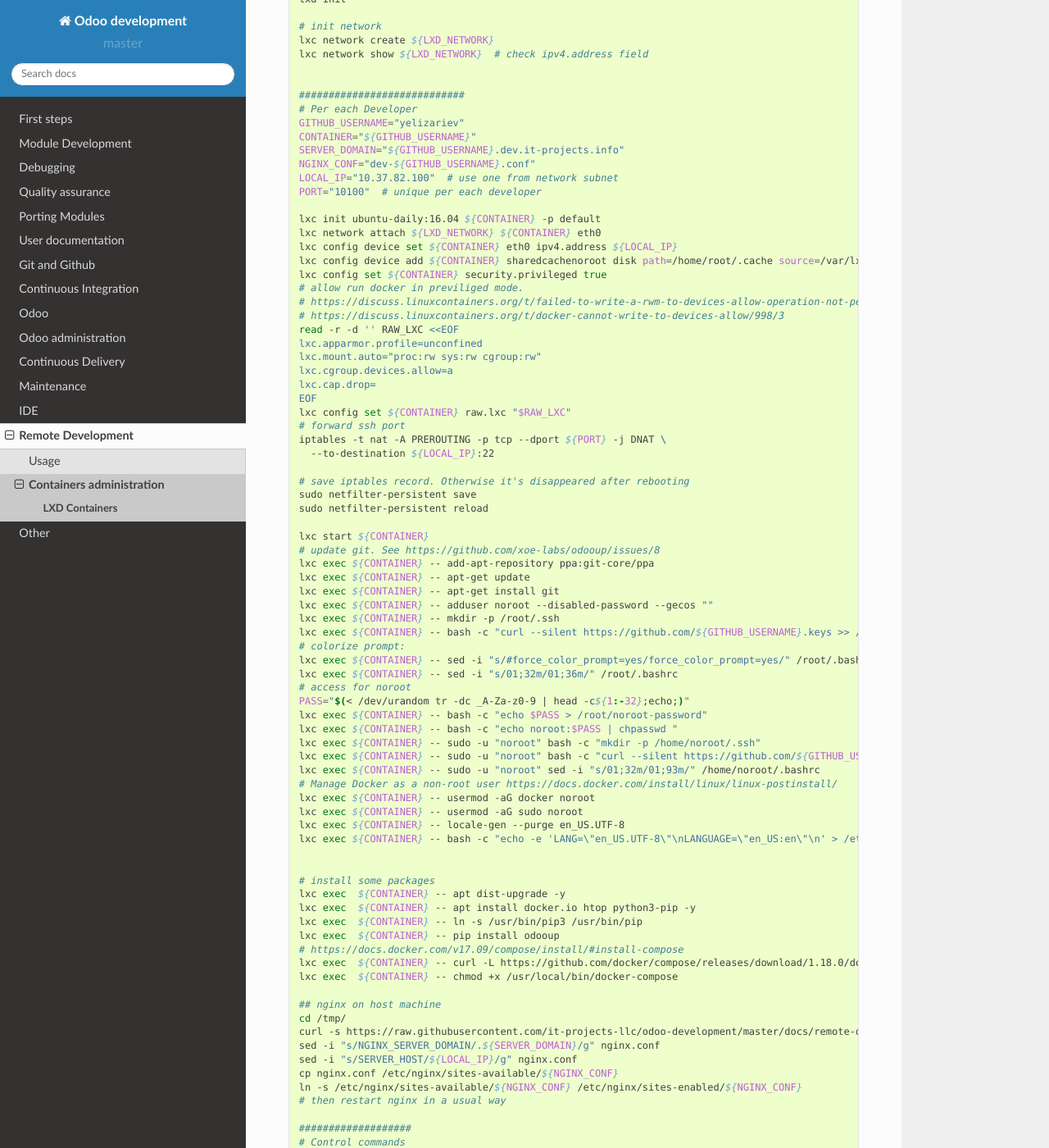
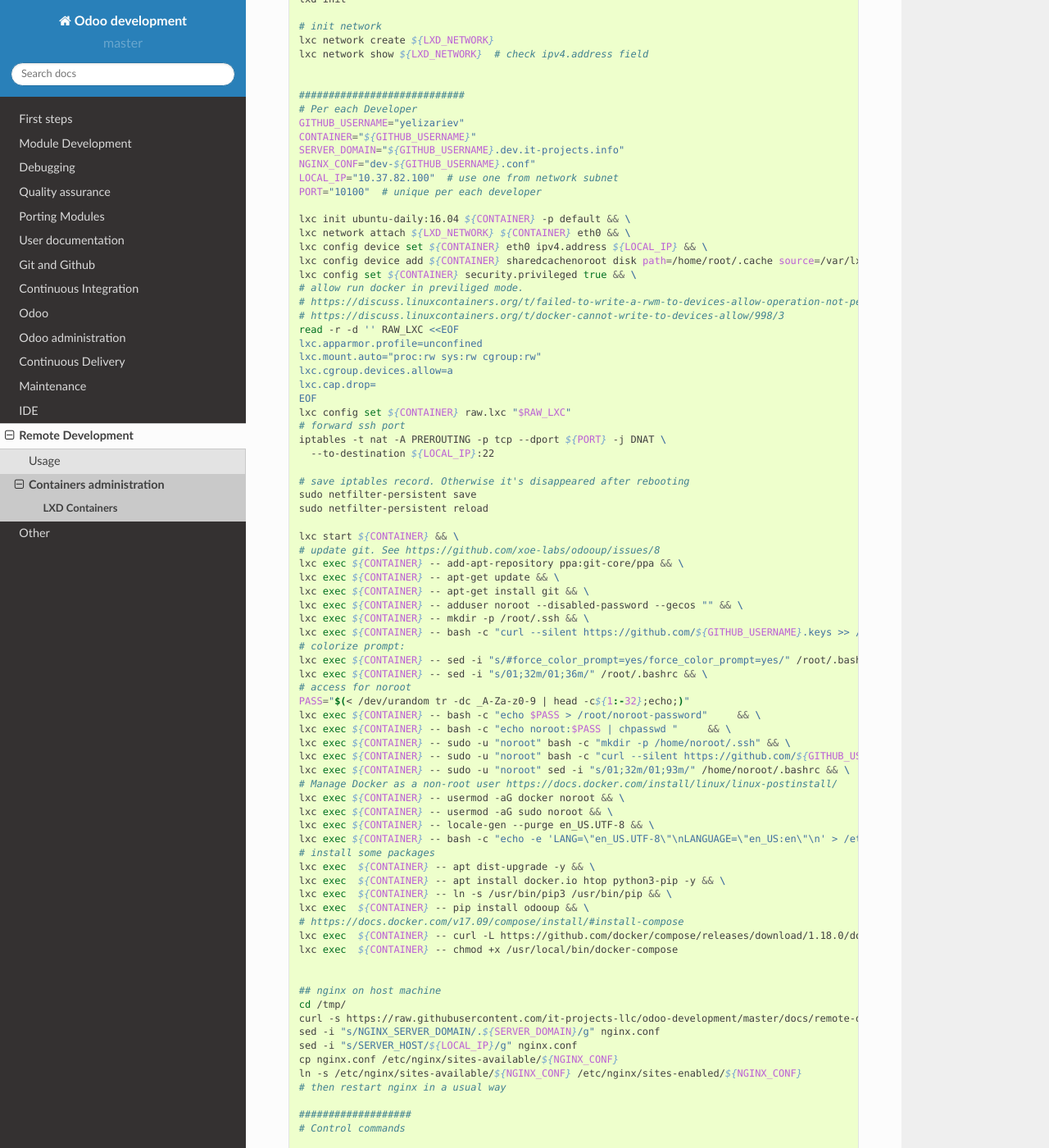
Before and after one commit to itpp-labs/odoo-development, a Sphinx documentation site: the page built from docs/remote-dev/lxd/lxd.rst, in a window 1280 px wide and 1400 px high, scrolled down 451 px. Shown: the whole window at 82% size. Built offline with Sphinx 7.4.7 and the Read the Docs theme 2.0.0, drawn with Linux system fonts in a browser that asks for light colours.

Commit message:
Update lxd.rst

```diff
--- a/docs/remote-dev/lxd/lxd.rst
+++ b/docs/remote-dev/lxd/lxd.rst
@@ -36,11 +36,11 @@
     LOCAL_IP="10.37.82.100"  # use one from network subnet
     PORT="10100"  # unique per each developer
 
-    lxc init ubuntu-daily:16.04 ${CONTAINER} -p default
-    lxc network attach ${LXD_NETWORK} ${CONTAINER} eth0
-    lxc config device set ${CONTAINER} eth0 ipv4.address ${LOCAL_IP}
-    lxc config device add ${CONTAINER} sharedcachenoroot disk path=/home/root/.cache source=/var/lxc/share/cache
-    lxc config set ${CONTAINER} security.privileged true
+    lxc init ubuntu-daily:16.04 ${CONTAINER} -p default && \
+    lxc network attach ${LXD_NETWORK} ${CONTAINER} eth0 && \
+    lxc config device set ${CONTAINER} eth0 ipv4.address ${LOCAL_IP} && \
+    lxc config device add ${CONTAINER} sharedcachenoroot disk path=/home/root/.cache source=/var/lxc/share/cache && \
+    lxc config set ${CONTAINER} security.privileged true && \
     # allow run docker in previliged mode.
     # https://discuss.linuxcontainers.org/t/failed-to-write-a-rwm-to-devices-allow-operation-not-permitted-in-privileged-container/925/3
     # https://discuss.linuxcontainers.org/t/docker-cannot-write-to-devices-allow/998/3
@@ -59,39 +59,38 @@
     sudo netfilter-persistent save
     sudo netfilter-persistent reload
 
-    lxc start ${CONTAINER}
+    lxc start ${CONTAINER} && \
     # update git. See https://github.com/xoe-labs/odooup/issues/8
-    lxc exec ${CONTAINER} -- add-apt-repository ppa:git-core/ppa
-    lxc exec ${CONTAINER} -- apt-get update
-    lxc exec ${CONTAINER} -- apt-get install git
-    lxc exec ${CONTAINER} -- adduser noroot --disabled-password --gecos ""
-    lxc exec ${CONTAINER} -- mkdir -p /root/.ssh
-    lxc exec ${CONTAINER} -- bash -c "curl --silent https://github.com/${GITHUB_USERNAME}.keys >> /root/.ssh/authorized_keys"
+    lxc exec ${CONTAINER} -- add-apt-repository ppa:git-core/ppa && \
+    lxc exec ${CONTAINER} -- apt-get update && \
+    lxc exec ${CONTAINER} -- apt-get install git && \
+    lxc exec ${CONTAINER} -- adduser noroot --disabled-password --gecos "" && \
+    lxc exec ${CONTAINER} -- mkdir -p /root/.ssh && \
+    lxc exec ${CONTAINER} -- bash -c "curl --silent https://github.com/${GITHUB_USERNAME}.keys >> /root/.ssh/authorized_keys" && \
     # colorize prompt:
-    lxc exec ${CONTAINER} -- sed -i "s/#force_color_prompt=yes/force_color_prompt=yes/" /root/.bashrc
-    lxc exec ${CONTAINER} -- sed -i "s/01;32m/01;36m/" /root/.bashrc
+    lxc exec ${CONTAINER} -- sed -i "s/#force_color_prompt=yes/force_color_prompt=yes/" /root/.bashrc && \
+    lxc exec ${CONTAINER} -- sed -i "s/01;32m/01;36m/" /root/.bashrc && \
     # access for noroot
     PASS="$(< /dev/urandom tr -dc _A-Za-z0-9 | head -c${1:-32};echo;)"
-    lxc exec ${CONTAINER} -- bash -c "echo $PASS > /root/noroot-password"
-    lxc exec ${CONTAINER} -- bash -c "echo noroot:$PASS | chpasswd "
-    lxc exec ${CONTAINER} -- sudo -u "noroot" bash -c "mkdir -p /home/noroot/.ssh"
-    lxc exec ${CONTAINER} -- sudo -u "noroot" bash -c "curl --silent https://github.com/${GITHUB_USERNAME}.keys >> /home/noroot/.ssh/authorized_keys"
-    lxc exec ${CONTAINER} -- sudo -u "noroot" sed -i "s/01;32m/01;93m/" /home/noroot/.bashrc
+    lxc exec ${CONTAINER} -- bash -c "echo $PASS > /root/noroot-password"     && \
+    lxc exec ${CONTAINER} -- bash -c "echo noroot:$PASS | chpasswd "     && \
+    lxc exec ${CONTAINER} -- sudo -u "noroot" bash -c "mkdir -p /home/noroot/.ssh" && \
+    lxc exec ${CONTAINER} -- sudo -u "noroot" bash -c "curl --silent https://github.com/${GITHUB_USERNAME}.keys >> /home/noroot/.ssh/authorized_keys" && \
+    lxc exec ${CONTAINER} -- sudo -u "noroot" sed -i "s/01;32m/01;93m/" /home/noroot/.bashrc && \
     # Manage Docker as a non-root user https://docs.docker.com/install/linux/linux-postinstall/
-    lxc exec ${CONTAINER} -- usermod -aG docker noroot
-    lxc exec ${CONTAINER} -- usermod -aG sudo noroot
-    lxc exec ${CONTAINER} -- locale-gen --purge en_US.UTF-8
-    lxc exec ${CONTAINER} -- bash -c "echo -e 'LANG=\"en_US.UTF-8\"\nLANGUAGE=\"en_US:en\"\n' > /etc/default/locale"
+    lxc exec ${CONTAINER} -- usermod -aG docker noroot && \
+    lxc exec ${CONTAINER} -- usermod -aG sudo noroot && \
+    lxc exec ${CONTAINER} -- locale-gen --purge en_US.UTF-8 && \
+    lxc exec ${CONTAINER} -- bash -c "echo -e 'LANG=\"en_US.UTF-8\"\nLANGUAGE=\"en_US:en\"\n' > /etc/default/locale" && \
+    # install some packages
+    lxc exec  ${CONTAINER} -- apt dist-upgrade -y && \
+    lxc exec  ${CONTAINER} -- apt install docker.io htop python3-pip -y && \
+    lxc exec  ${CONTAINER} -- ln -s /usr/bin/pip3 /usr/bin/pip && \
+    lxc exec  ${CONTAINER} -- pip install odooup && \
+    # https://docs.docker.com/v17.09/compose/install/#install-compose
+    lxc exec  ${CONTAINER} -- curl -L https://github.com/docker/compose/releases/download/1.18.0/docker-compose-`uname -s`-`uname -m` -o /usr/local/bin/docker-compose && \
+    lxc exec  ${CONTAINER} -- chmod +x /usr/local/bin/docker-compose
 
-
-    # install some packages
-    lxc exec  ${CONTAINER} -- apt dist-upgrade -y
-    lxc exec  ${CONTAINER} -- apt install docker.io htop python3-pip -y
-    lxc exec  ${CONTAINER} -- ln -s /usr/bin/pip3 /usr/bin/pip
-    lxc exec  ${CONTAINER} -- pip install odooup
-    # https://docs.docker.com/v17.09/compose/install/#install-compose
-    lxc exec  ${CONTAINER} -- curl -L https://github.com/docker/compose/releases/download/1.18.0/docker-compose-`uname -s`-`uname -m` -o /usr/local/bin/docker-compose
-    lxc exec  ${CONTAINER} -- chmod +x /usr/local/bin/docker-compose
 
     ## nginx on host machine
     cd /tmp/
```
